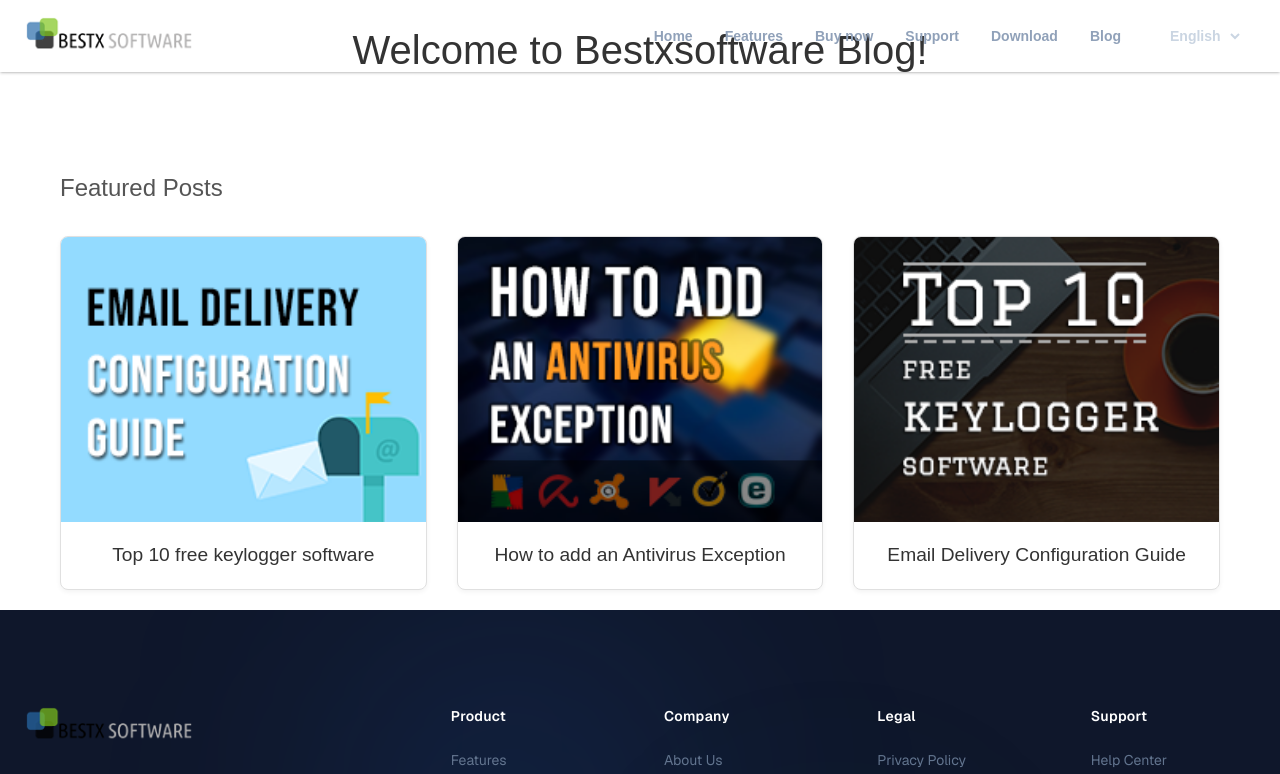
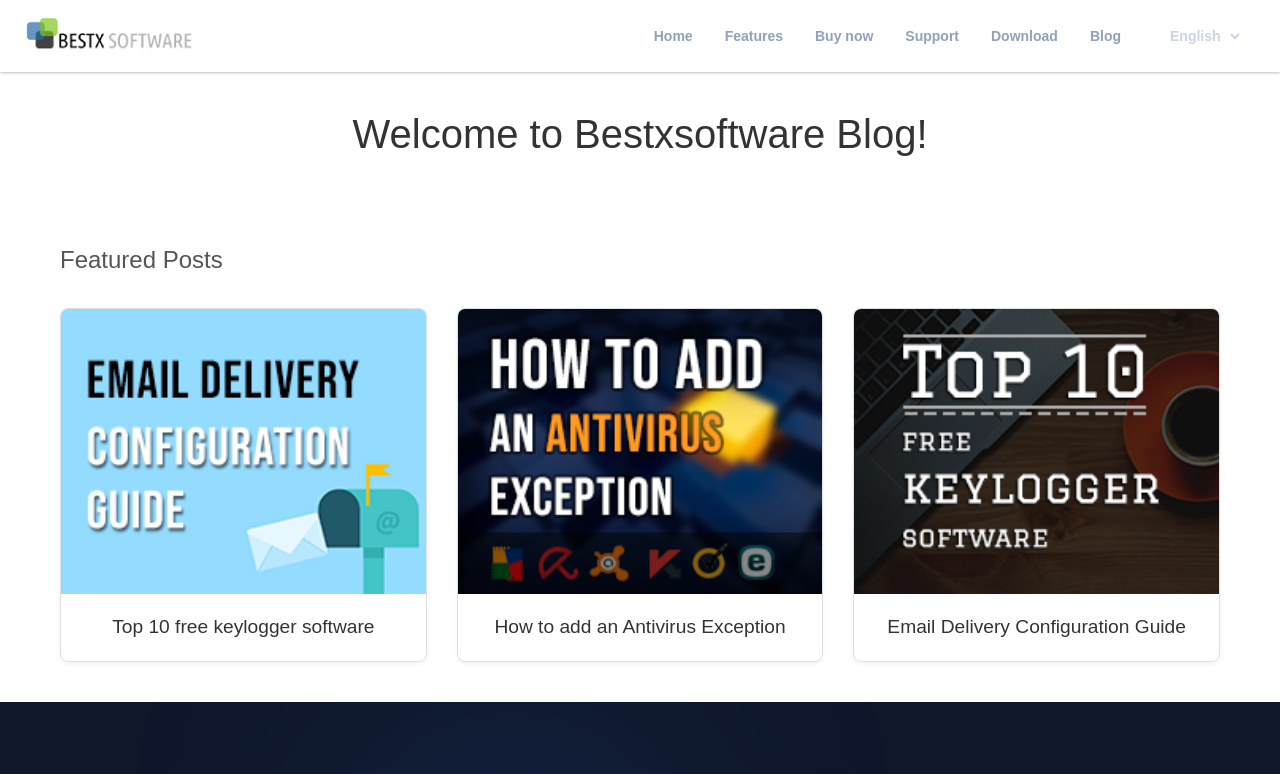
Before and after one commit to NavodWijesooriya/best_key_logger, a Next.js app: page /blog in a window 1280 px wide. Shown: the top 774 px of the page. Built offline with nearby package versions, Linux system fonts and the light colour scheme.

Commit message:
add more changes

```diff
--- a/components/blog/Blog.tsx
+++ b/components/blog/Blog.tsx
@@ -11,7 +11,7 @@ const styles = {
     fontFamily: 'sans-serif',
     maxWidth: '1200px',
     margin: '0 auto',
-    padding: '20px',
+    padding: '104px 20px 40px',
   },
   // --- Hero Section Styles (from image_0.png) ---
   hero: {
@@ -19,7 +19,7 @@ const styles = {
     flexDirection: 'column' as 'column',
     alignItems: 'center',
     textAlign: 'center' as 'center',
-    marginBottom: '60px',
+    marginBottom: '48px',
   },
   title: {
     fontSize: '2.5rem',
```
